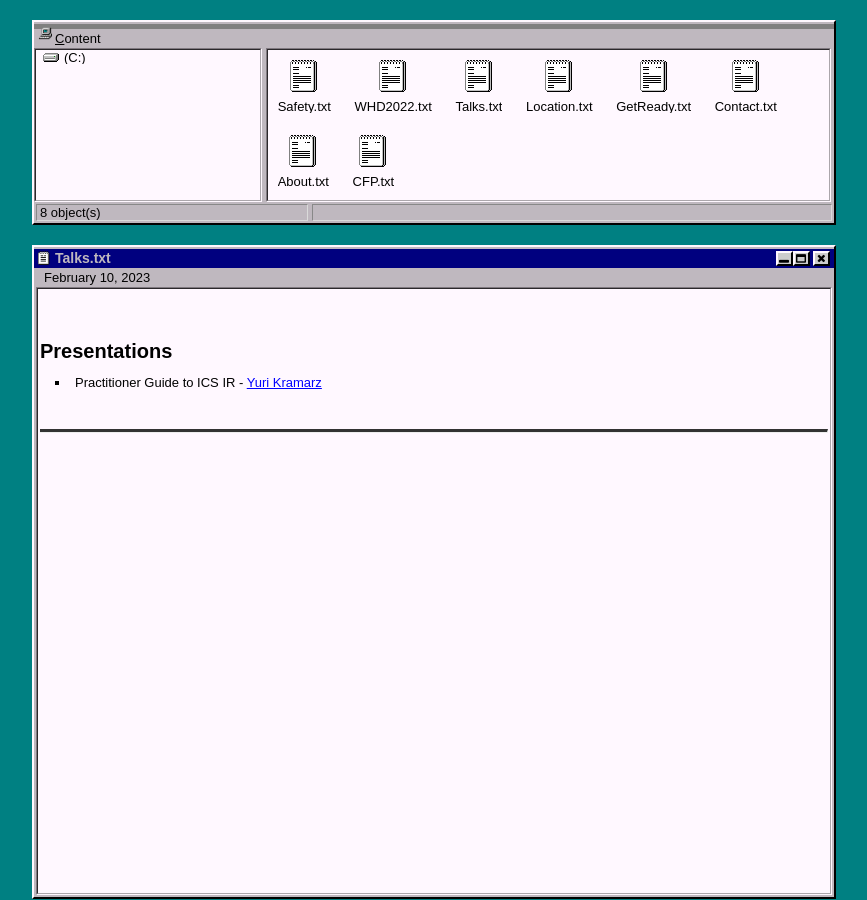
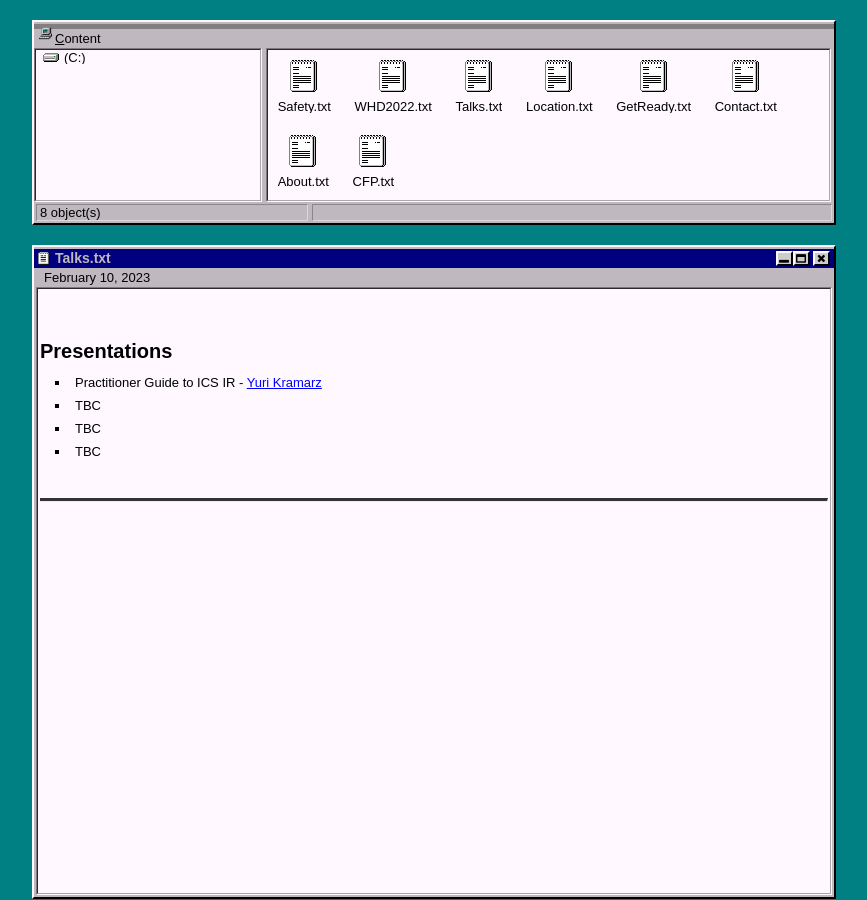
Before and after one commit to WhiteHatDesertOrg/whitehatdesert.github.io, a Jekyll site: the page built from _posts/2023-02-10-presenters.md, in a window 1280 px wide. Shown: the whole page, without its empty margins (206-1073 px from the left). Built offline with Jekyll 4.4.1, drawn with Linux system fonts in a browser that asks for light colours.

Commit message:
Update 2023-02-10-presenters.md

```diff
--- a/_posts/2023-02-10-presenters.md
+++ b/_posts/2023-02-10-presenters.md
@@ -8,3 +8,6 @@ tags: About
 
 
 * Practitioner Guide to ICS IR - [Yuri Kramarz](https://qa.linkedin.com/in/jerzykra)
+* TBC
+* TBC
+* TBC
```
